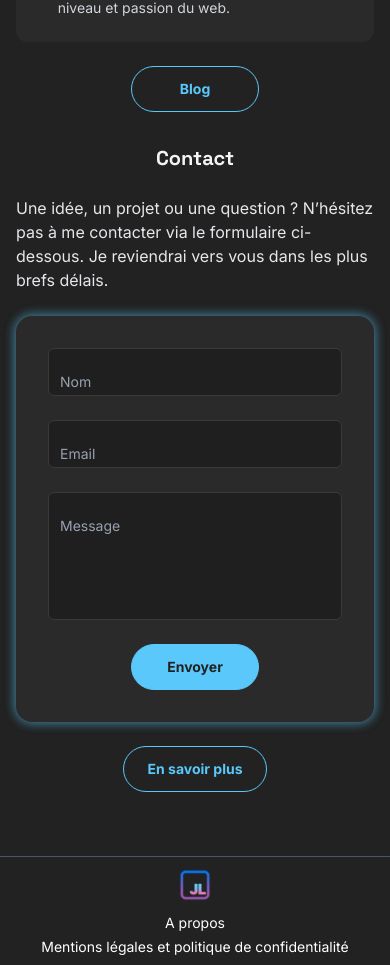
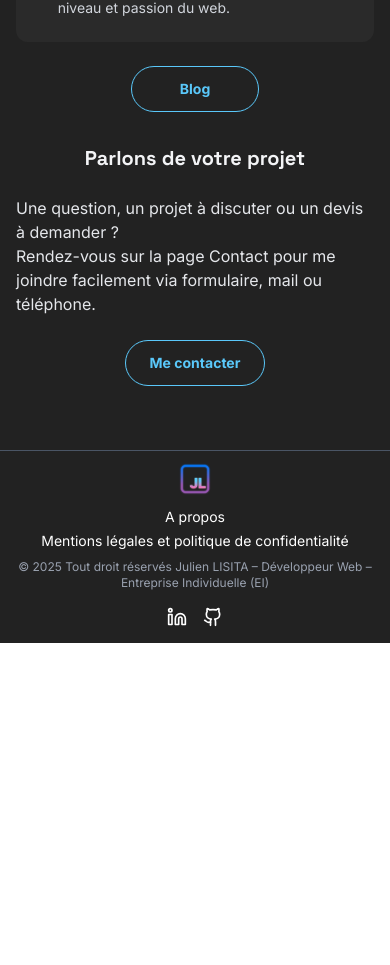
Before and after one commit to julienlisita/portfolio-react, a React (Vite) app: page / in a window 390 px wide. Shown: the part 5813-6778 px from the top of the page. After the commit the page ends 6456 px from the top, so only its background shows below. Built offline with nearby package versions, Linux system fonts and the light colour scheme.

Commit message:
content(contact-teaser): rewrite section text and remove contact form

```diff
--- a/src/components/home/ContactTeaser.jsx
+++ b/src/components/home/ContactTeaser.jsx
@@ -1,6 +1,5 @@
 // src/components/home/ContactTeaser.jsx
 
-import ContactForm from "../common/ContactForm";
 import HomeSection from "./HomeSection";
 
 export default function ContactTeaser()
@@ -8,13 +7,13 @@ export default function ContactTeaser()
     return (
         <HomeSection
             id="contact"
-            title="Contact"
-            link={{href:"/contact", text:"En savoir plus"}}
+            title="Parlons de votre projet "
+            link={{href:"/contact", text:"Me contacter"}}
         >
-        <p className="max-w-2xl">
-           Une idée, un projet ou une question ? N’hésitez pas à me contacter via le formulaire ci-dessous. Je reviendrai vers vous dans les plus brefs délais.
+        <p className="text-base sm:text-lg lg:text-xl">
+          Une question, un projet à discuter ou un devis à demander ?<br/>
+        Rendez-vous sur la page Contact pour me joindre facilement via formulaire, mail ou téléphone.
         </p>
-        <ContactForm/>
         </HomeSection>
     )
 }
```
